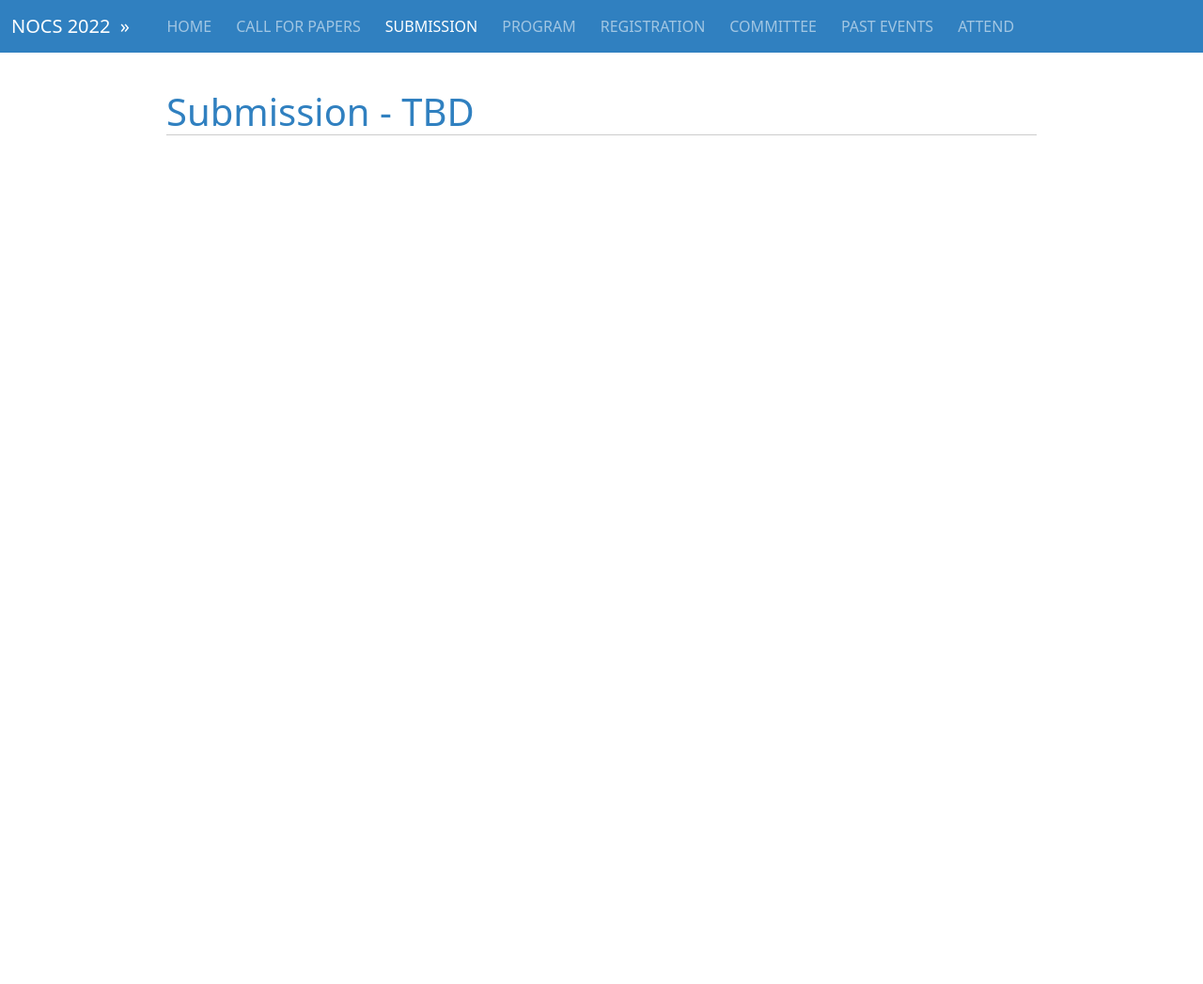
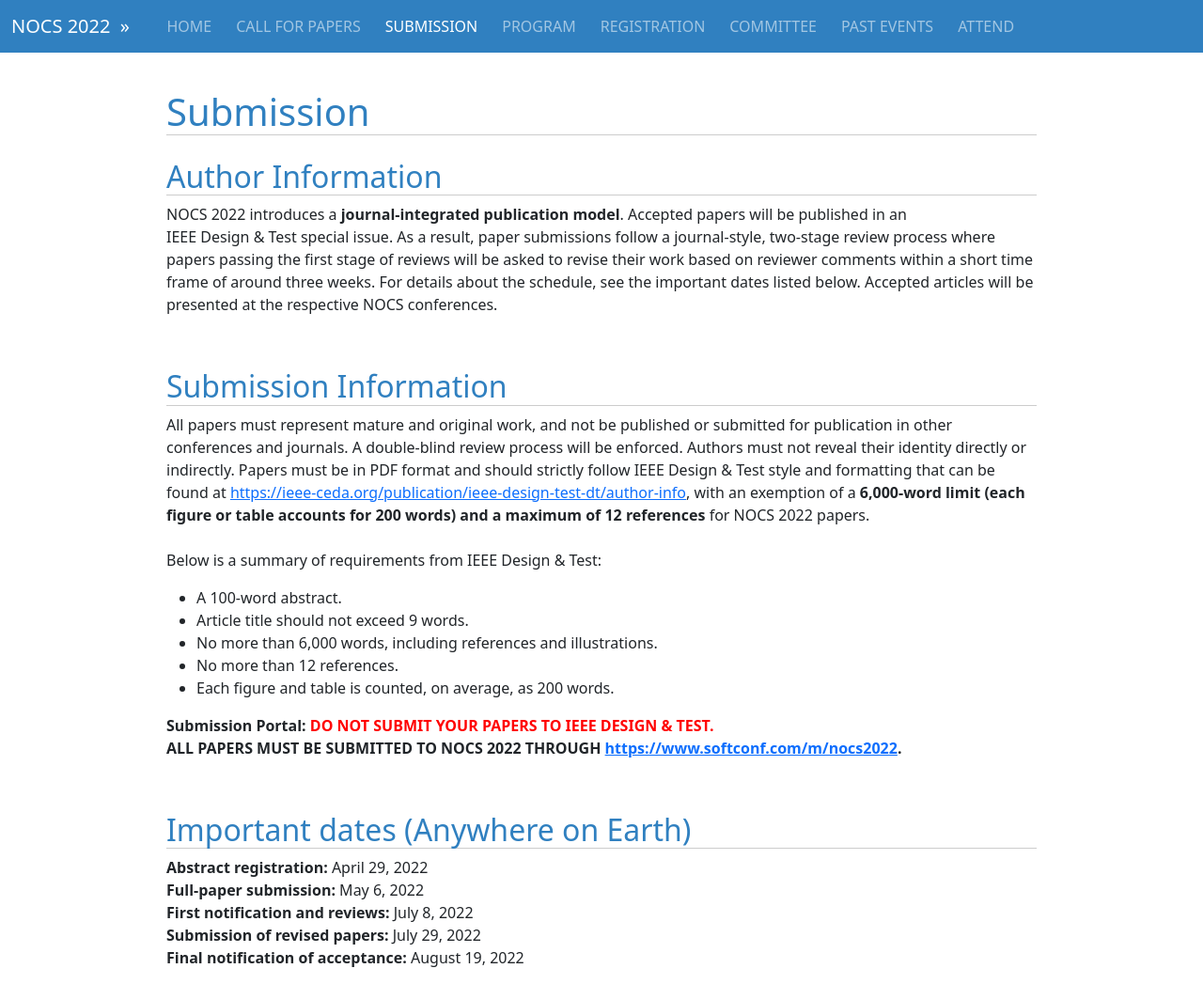
Before and after one commit to NOCS2022/NOCS2022.github.io, a plain HTML site: page submission.html in a window 1280 px wide. Shown: the whole page at 94% size. Before the commit the page ends 800 px from the top, so only its background shows below. Drawn offline with Linux system fonts and the light colour scheme.

Commit message:
Adds submission details

```diff
--- a/submission.html
+++ b/submission.html
@@ -75,8 +75,58 @@
             <div class="col-md-1"></div>
             <div class="col-md-10">
                 <h1>
-                    Submission - TBD
+                    Submission
                 </h1>
+
+                <h2>Author Information</h2>
+                <p>
+                    NOCS 2022 introduces a <strong>journal-integrated publication model</strong>. Accepted papers will
+                    be published in an IEEE&nbsp;Design&nbsp;&&nbsp;Test special issue. As a result, paper submissions follow a
+                    journal-style, two-stage review process where papers passing the first stage of reviews will be
+                    asked to revise their work based on reviewer comments within a short time frame of around three
+                    weeks. For details about the schedule, see the important dates listed below. Accepted articles will
+                    be presented at the respective NOCS conferences.
+                </p>
+                <p>&nbsp;</p>
+
+                <h2>Submission Information</h2>
+                <p>
+                    All papers must represent mature and original work, and not be published or submitted for publication
+                    in other conferences and journals. A double-blind review process will be enforced. Authors must not
+                    reveal their identity directly or indirectly. Papers must be in PDF format and should strictly follow
+                    IEEE&nbsp;Design&nbsp;&&nbsp;Test style and formatting that can be found at
+                    <a href="https://ieee-ceda.org/publication/ieee-design-test-dt/author-info" target="_blank">
+                    https://ieee-ceda.org/publication/ieee-design-test-dt/author-info</a>, with an exemption of a
+                    <strong>6,000-word limit (each figure or table accounts for 200 words) and a maximum of 12
+                    references</strong> for NOCS&nbsp;2022 papers.
+                    <br><br>
+                    Below is a summary of requirements from IEEE&nbsp;Design&nbsp;&&nbsp;Test:
+                    <ul>
+                        <li>A 100-word abstract.</li>
+                        <li>Article title should not exceed 9 words.</li>
+                        <li>No more than 6,000 words, including references and illustrations.</li>
+                        <li>No more than 12 references.</li>
+                        <li>Each figure and table is counted, on average, as 200 words.</li>
+                    </ul>
+                    <strong>
+                        Submission Portal:
+                        <span class="important-text">DO NOT SUBMIT YOUR PAPERS TO IEEE&nbsp;DESIGN&nbsp;&&nbsp;TEST.</span>
+                        <br>
+                        ALL PAPERS MUST BE SUBMITTED TO NOCS&nbsp;2022 THROUGH
+                        <a href="https://www.softconf.com/m/nocs2022" target="_blank">https://www.softconf.com/m/nocs2022</a>.
+                    </strong>
+                </p>
+                <p>&nbsp;</p>
+
+                <h2>Important dates (Anywhere&nbsp;on&nbsp;Earth)</h2>
+                <p>
+                    <strong>Abstract registration:</strong> April 29, 2022<br>
+                    <strong>Full-paper submission:</strong> May 6, 2022<br>
+                    <strong>First notification and reviews:</strong> July 8, 2022<br>
+                    <strong>Submission of revised papers:</strong> July 29, 2022<br>
+                    <strong>Final notification of acceptance:</strong> August 19, 2022
+                </p>
+
             </div>
             <div class="col-md-1"></div>
         </div>
```
Also changed, not shown: index.html (+2 -0 lines).
